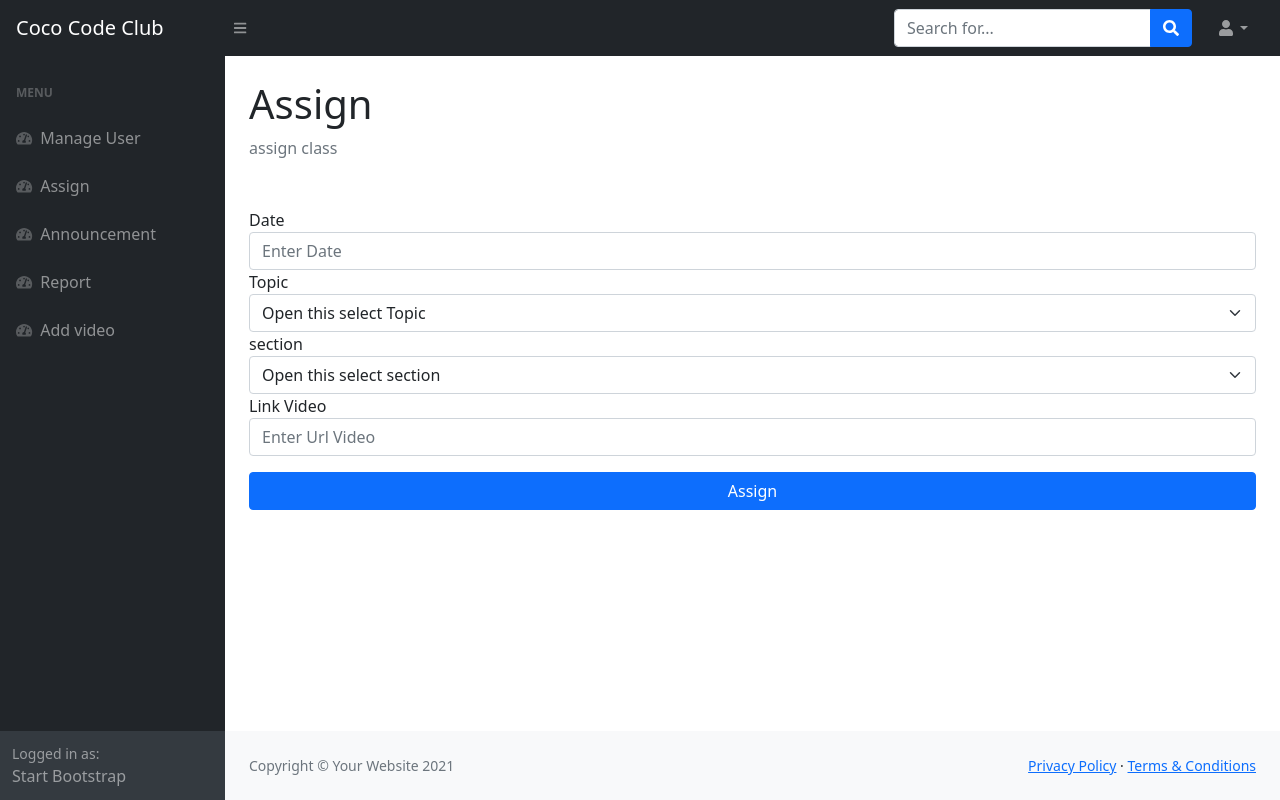
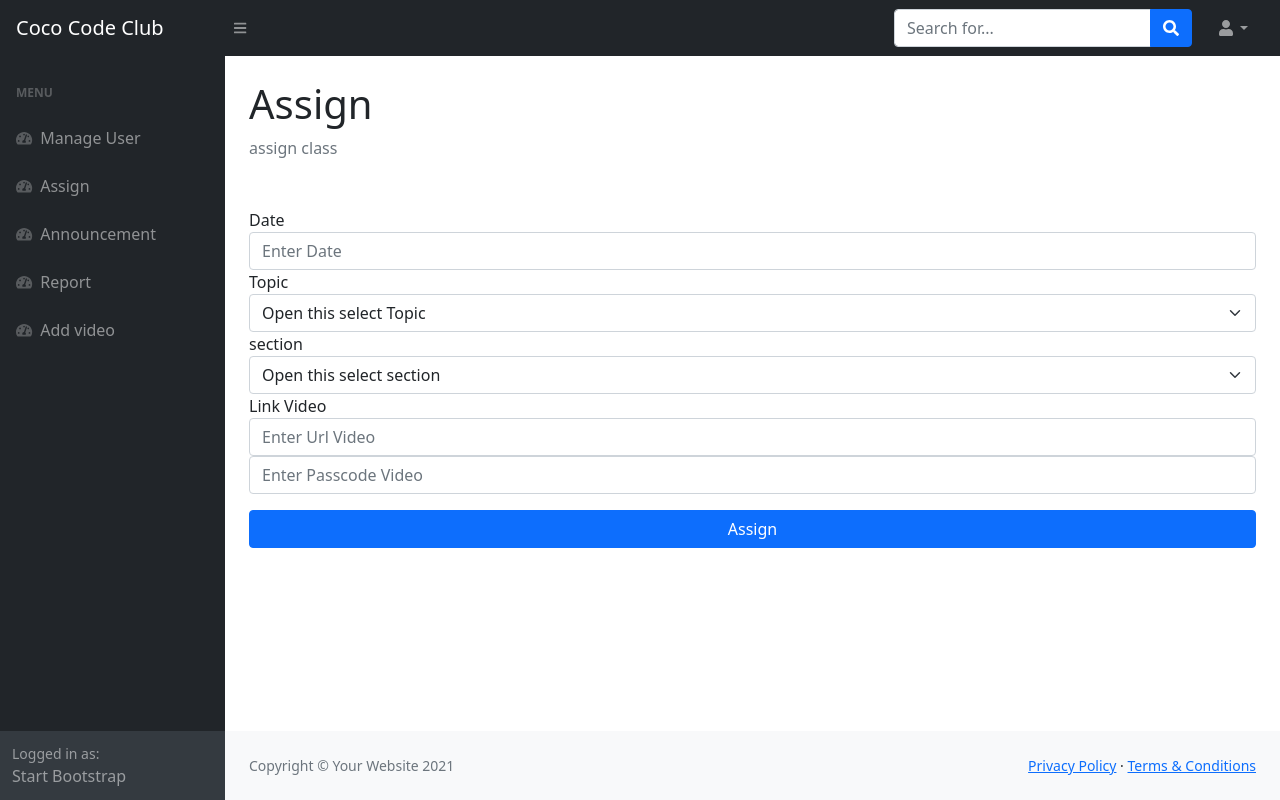
Before and after one commit to nackzess/web, a PHP site: page /tour/assign_vdo.php in a window 1280 px wide. Run offline with PHP 8.4, Linux system fonts and the light colour scheme; data comes from the database, SQL or seed files in the repository; some libraries are stand-ins or nearby versions.

Commit message:
-- add pass code --

```diff
--- a/assign_vdo.php
+++ b/assign_vdo.php
@@ -92,6 +92,9 @@
                                     <div class="col-sm-12">
                                         <input type="text" name="vdo" class="form-control" required placeholder="Enter Url Video">
                                     </div>
+                                    <div class="col-sm-12">
+                                        <input type="text" name="vdo_pass" class="form-control" required placeholder="Enter Passcode Video">
+                                    </div>
 
 
                                     <div class="form-group">
```
